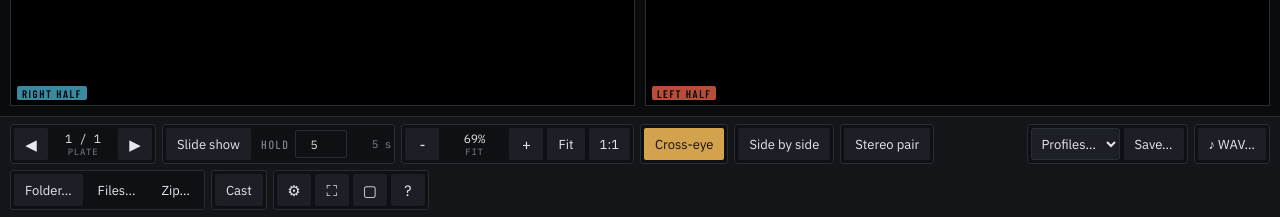
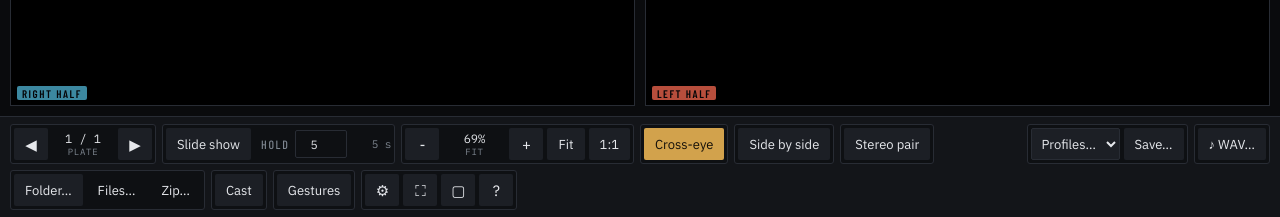
Before and after one commit to markplaga/twin-pane-stereoscope, a plain HTML site: page index.html in a window 1280 px wide. Shown: the part 583-800 px from the top of the page. Drawn offline with nearby package versions, Linux system fonts and the light colour scheme.

Commit message:
Load gestures.js

```diff
--- a/index.html
+++ b/index.html
@@ -169,4 +169,5 @@
 <script src="audio.js"></script>
 <script src="profiles.js"></script>
 <script src="cast.js"></script>
+<script src="gestures.js"></script>
 </body></html>
```
